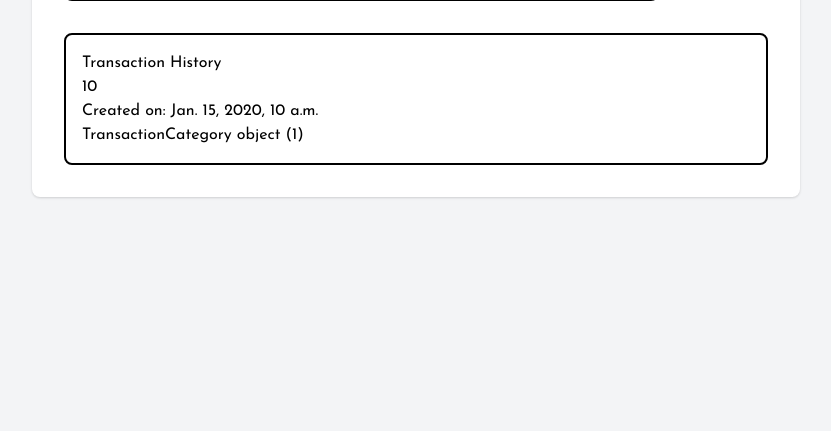
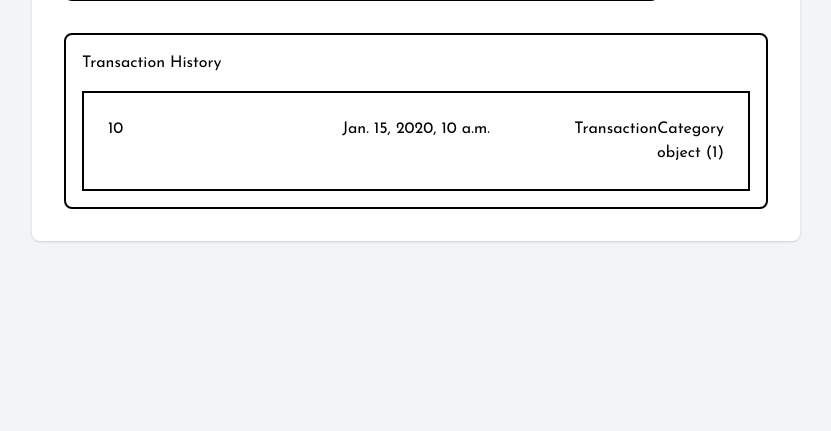
Before and after one commit to caqqmarina/GA2_KKI_ILoveBasdat, a Django app: template main/templates/mypay.html in a window 1280 px wide. Shown: the part 283-714 px from the top of the page, without its empty margins (224-1055 px from the left). Run offline with Django 5.2, Linux system fonts and the light colour scheme; tables that the repository leaves empty hold one stand-in row (values such as "Sample post"); the template is opened without the code that fills it: values that come from a table or form of the project are taken from there, most other values are stand-ins (such as "Sample title", 1, 10 or a date in 2020).

Commit message:
Added some more things

```diff
--- a/main/templates/mypay.html
+++ b/main/templates/mypay.html
@@ -28,17 +28,15 @@
             <p>Transaction History</p>
 
             {% if transactions %}
-                <ul>
                 {% for transaction in transactions %}
-                    <li>
-                        <p>{{ transaction.amount }}</p>
-                        <p>Created on: {{ transaction.date }}</p>
-                        <p>{{ transaction.category }}</p>
-                    </li>
+                    <div class="mt-4 p-2 border-2 border-black grid grid-cols-3">
+                        <div class="text-left p-4">{{ transaction.amount }}</div>
+                        <div class="text-center p-4">{{ transaction.date }}</div>
+                        <div class="text-right p-4">{{ transaction.category }}</div>
+                    </div>
                 {% endfor %}
-                </ul>
             {% else %}
-                <span class="text-center">No objects found.</p>
+                <div class="text-center mt-4">No objects found.</p>
             {% endif %}
         </div>
     </div>
```
Also changed, not shown: main/forms.py (+6 -1 lines), main/templates/transaction_form.html (added).
